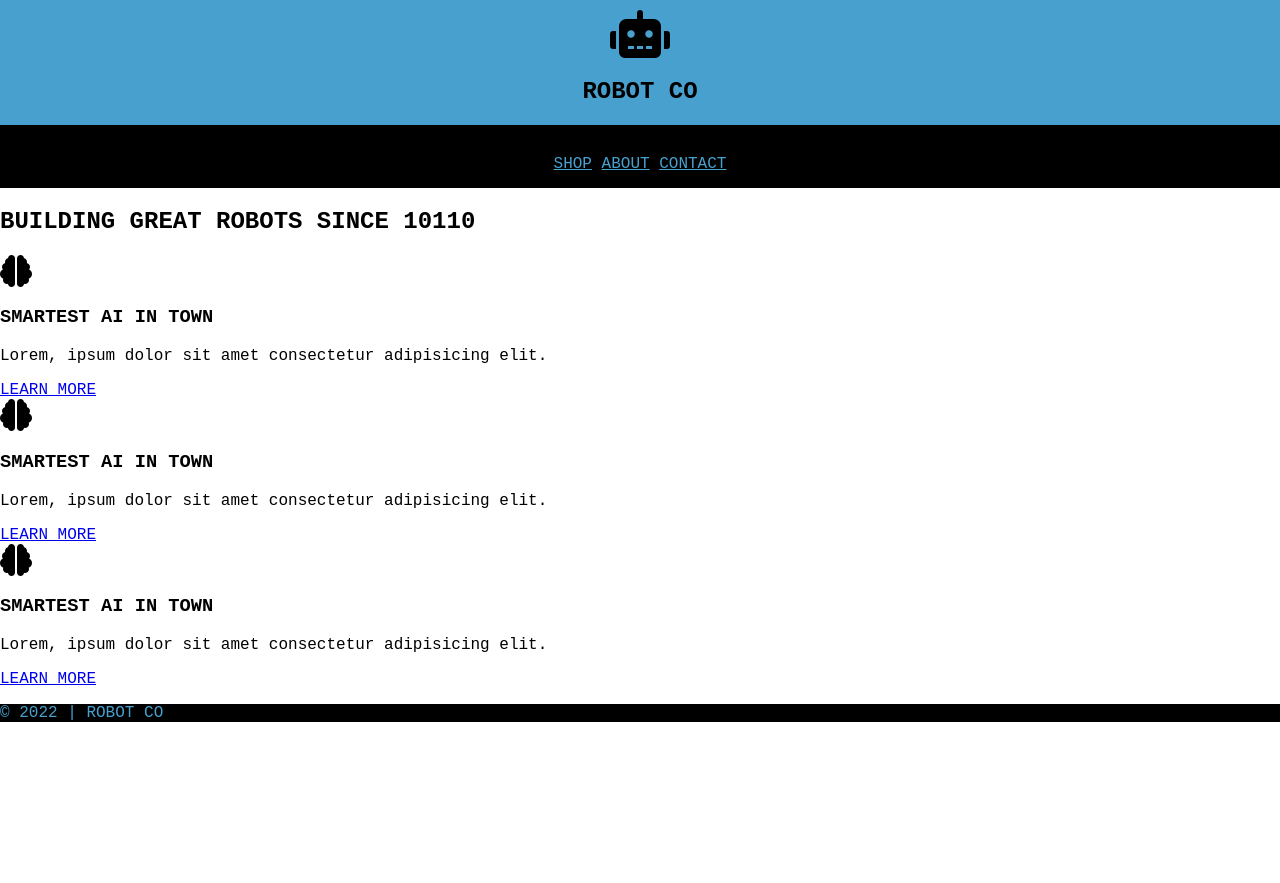
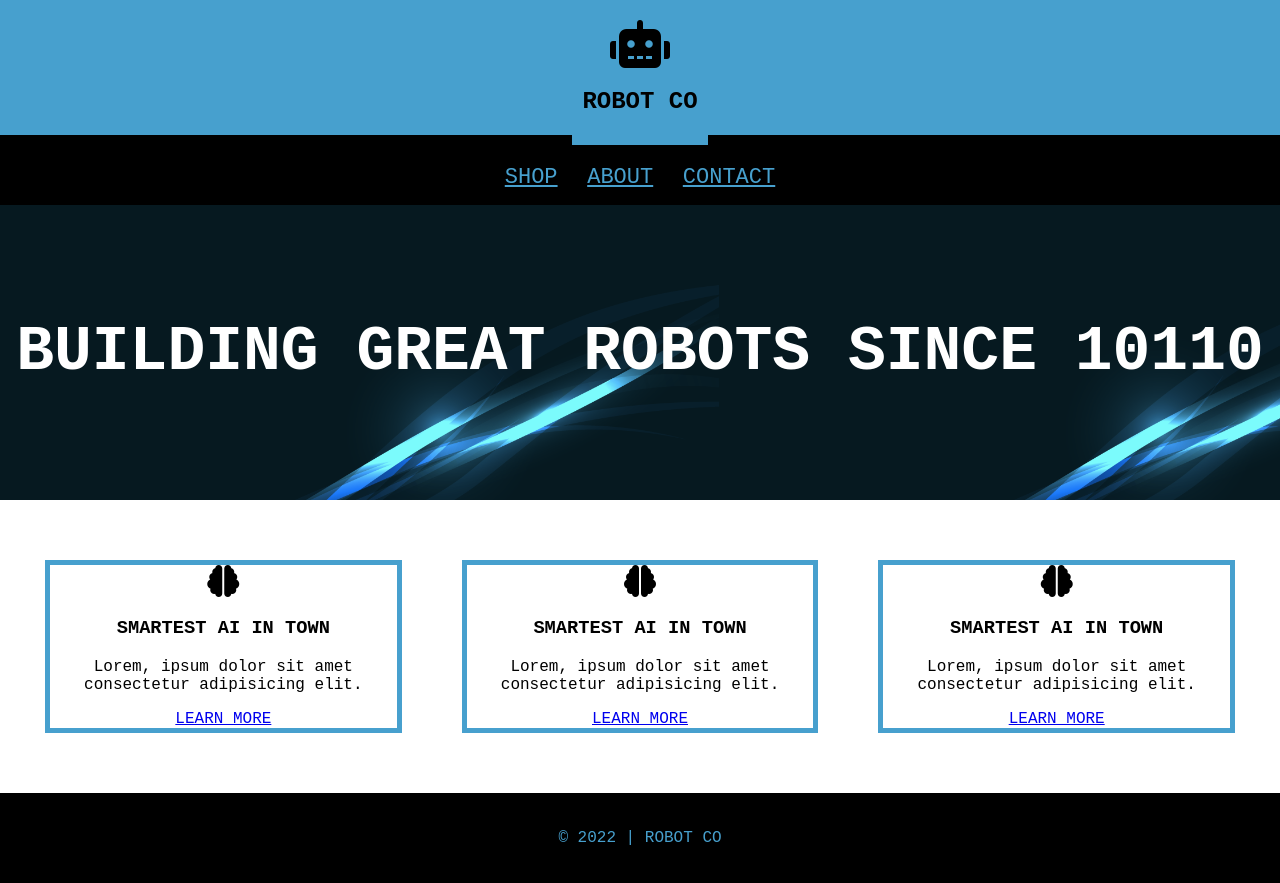
Before and after one commit to Edlebeck/codealong, a plain HTML site: page index.html in a window 1280 px wide. Before the commit the page ends 800 px from the top, so only its background shows below. Drawn offline with Linux system fonts and the light colour scheme.

Commit message:
code along complete

```diff
--- a/css/style.css
+++ b/css/style.css
@@ -17,10 +17,26 @@ header {
 nav {
     padding: 30px 15px 15px 15px;
 }
+nav a {
+    font-size: 22px;
+    margin: 0 10px;
+}
+
+main {
+    display: flex;
+    justify-content: center;
+    padding: 60px 15px;
+}
 
 #logo-container {
+    background-color: #47a0ce;
+    display: inline-block;
     padding-top: 10px;
+    position: relative;
+    top: 10px;
+    padding: 10px
 }
+
 .bg-dark {
     background: black;
     color: #47a0ce;
@@ -29,3 +45,23 @@ nav {
 .bg-dark a {
     color: #47a0ce;
 }
+
+#hero {
+    background: black;
+    background-image: url("../images/background.png");
+    color: white;
+    text-align: center;
+    padding: 60px 15px;
+    font-size: 42px;
+}
+
+.callout {
+    border: 5px solid #47a0ce;
+    text-align: center;
+    margin: 0 30px;
+}
+
+footer {
+    text-align: center;
+    padding: 20px;
+}
--- a/index.html
+++ b/index.html
@@ -23,7 +23,7 @@
     <section id="hero">
         <h1>BUILDING GREAT ROBOTS SINCE 10110</h1>
     </section>
-    <section>
+    <main>
         <div class="callout">
             <i class="fa-solid fa-brain fa-2x"></i>
             <h3>SMARTEST AI IN TOWN</h3>
@@ -42,7 +42,7 @@
             <p>Lorem, ipsum dolor sit amet consectetur adipisicing elit.</p>
             <a href="#">LEARN MORE</a>
         </div>
-    </section>
+    </main>
     <footer class="bg-dark">
         <p>&copy; 2022 | ROBOT CO</p>
     </footer>
```
